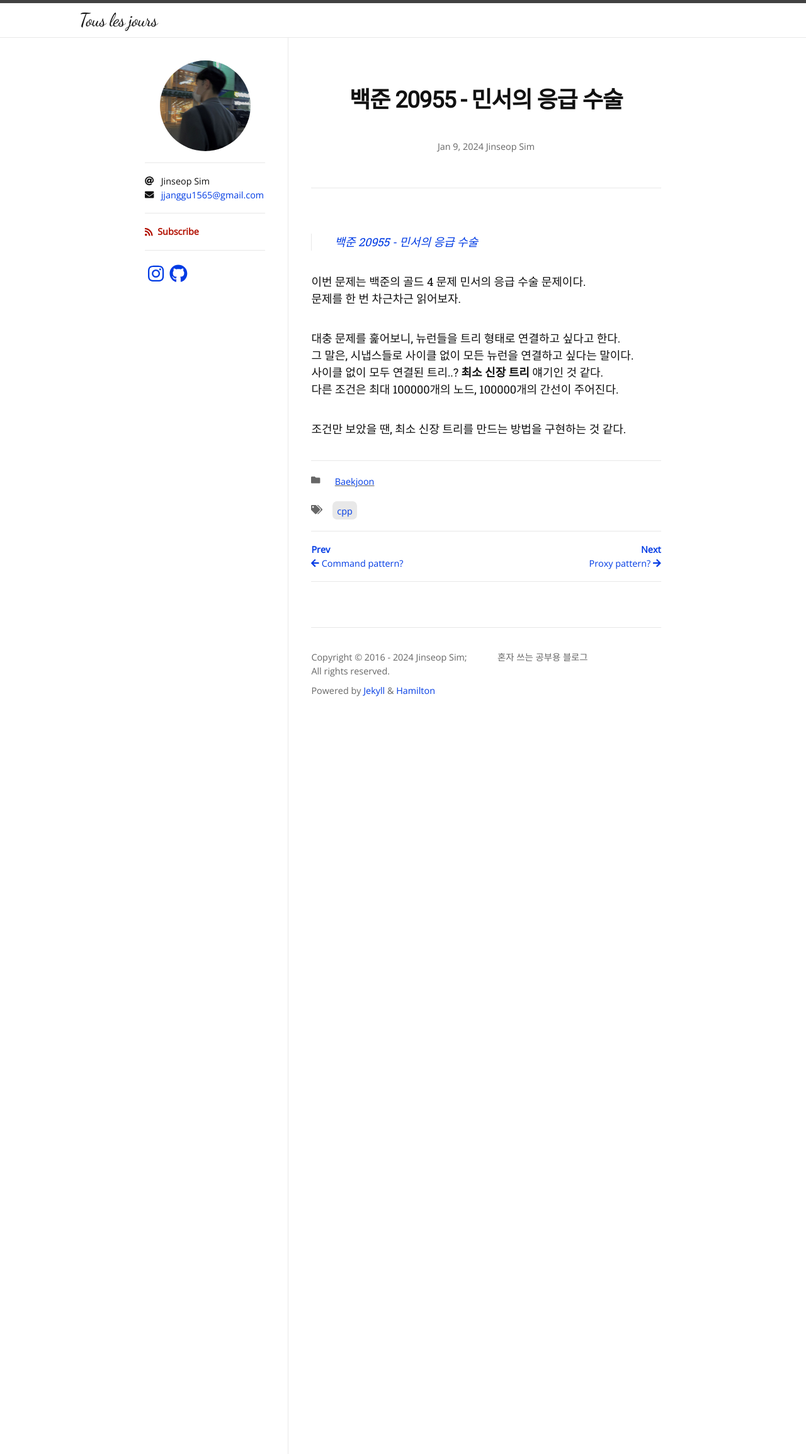
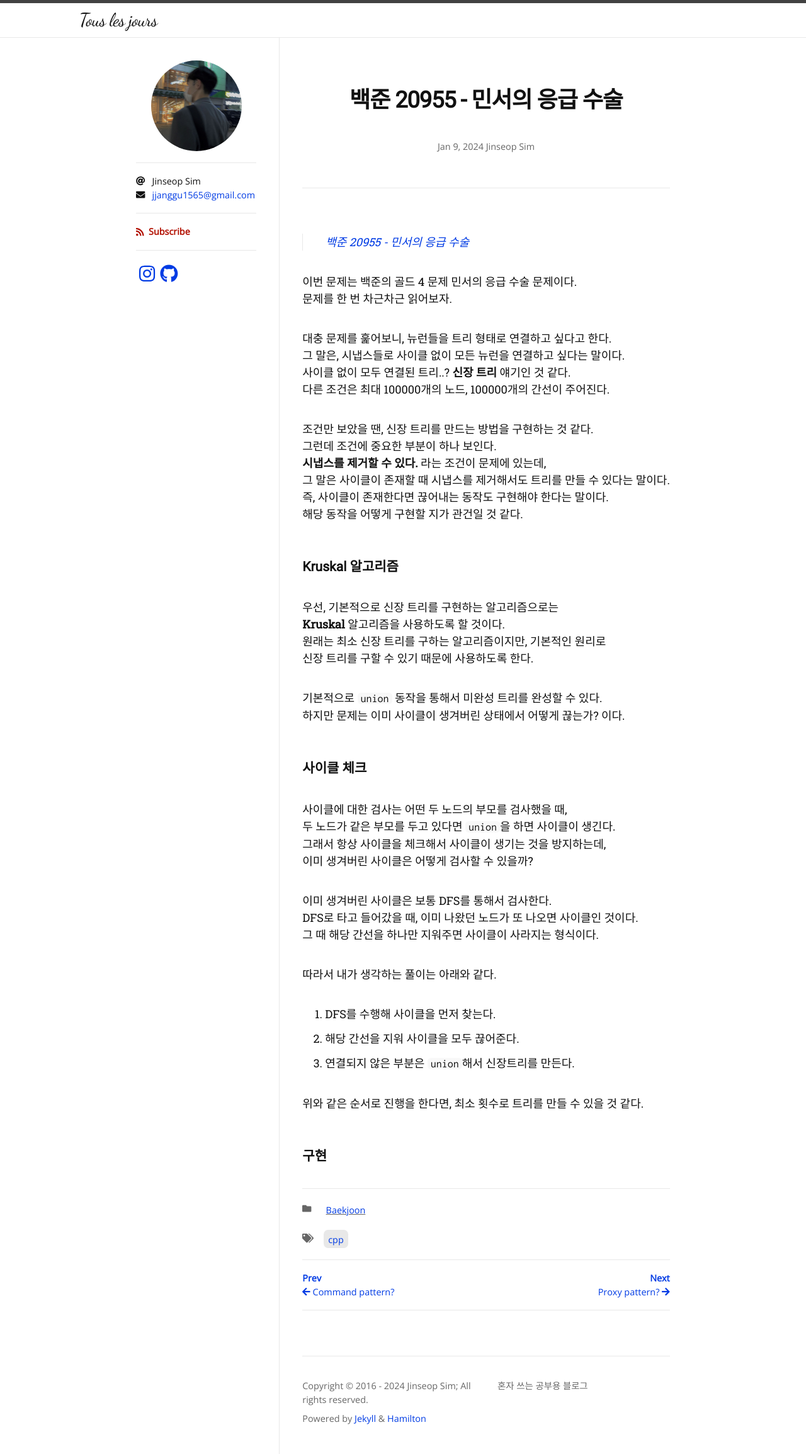
Before and after one commit to Jinseop-Sim/Jinseop-Sim.github.io, a Jekyll site: the page built from _posts/2024-01-09-bj-20955.md, in a window 1280 px wide. Shown: the whole page at 63% size. Built offline with Jekyll 4.4.1, drawn with Linux system fonts in a browser that asks for light colours; nearby versions of some CDN libraries; some web fonts are replaced.

Commit message:
글 수정

````diff
--- a/_posts/2024-01-09-bj-20955.md
+++ b/_posts/2024-01-09-bj-20955.md
@@ -13,7 +13,40 @@ author:
 
 대충 문제를 훑어보니, 뉴런들을 트리 형태로 연결하고 싶다고 한다.
 그 말은, 시냅스들로 사이클 없이 모든 뉴런을 연결하고 싶다는 말이다.
-사이클 없이 모두 연결된 트리..? __최소 신장 트리__ 얘기인 것 같다.
+사이클 없이 모두 연결된 트리..? __신장 트리__ 얘기인 것 같다.
 다른 조건은 최대 100000개의 노드, 100000개의 간선이 주어진다.
 
-조건만 보았을 땐, 최소 신장 트리를 만드는 방법을 구현하는 것 같다.
+조건만 보았을 땐, 신장 트리를 만드는 방법을 구현하는 것 같다.
+그런데 조건에 중요한 부분이 하나 보인다.
+__시냅스를 제거할 수 있다.__ 라는 조건이 문제에 있는데,
+그 말은 사이클이 존재할 때 시냅스를 제거해서도 트리를 만들 수 있다는 말이다.
+즉, 사이클이 존재한다면 끊어내는 동작도 구현해야 한다는 말이다.
+해당 동작을 어떻게 구현할 지가 관건일 것 같다.
+
+### Kruskal 알고리즘
+우선, 기본적으로 신장 트리를 구현하는 알고리즘으로는
+__Kruskal__ 알고리즘을 사용하도록 할 것이다.
+원래는 최소 신장 트리를 구하는 알고리즘이지만, 기본적인 원리로
+신장 트리를 구할 수 있기 때문에 사용하도록 한다.
+
+기본적으로 ```union``` 동작을 통해서 미완성 트리를 완성할 수 있다.
+하지만 문제는 이미 사이클이 생겨버린 상태에서 어떻게 끊는가? 이다.
+
+### 사이클 체크
+사이클에 대한 검사는 어떤 두 노드의 부모를 검사했을 때,
+두 노드가 같은 부모를 두고 있다면 ```union```을 하면 사이클이 생긴다.
+그래서 항상 사이클을 체크해서 사이클이 생기는 것을 방지하는데,
+이미 생겨버린 사이클은 어떻게 검사할 수 있을까?
+
+이미 생겨버린 사이클은 보통 DFS를 통해서 검사한다.
+DFS로 타고 들어갔을 때, 이미 나왔던 노드가 또 나오면 사이클인 것이다.
+그 때 해당 간선을 하나만 지워주면 사이클이 사라지는 형식이다.
+
+따라서 내가 생각하는 풀이는 아래와 같다.
+1. DFS를 수행해 사이클을 먼저 찾는다.
+2. 해당 간선을 지워 사이클을 모두 끊어준다.
+3. 연결되지 않은 부분은 ```union```해서 신장트리를 만든다.
+
+위와 같은 순서로 진행을 한다면, 최소 횟수로 트리를 만들 수 있을 것 같다.
+
+### 구현
````
